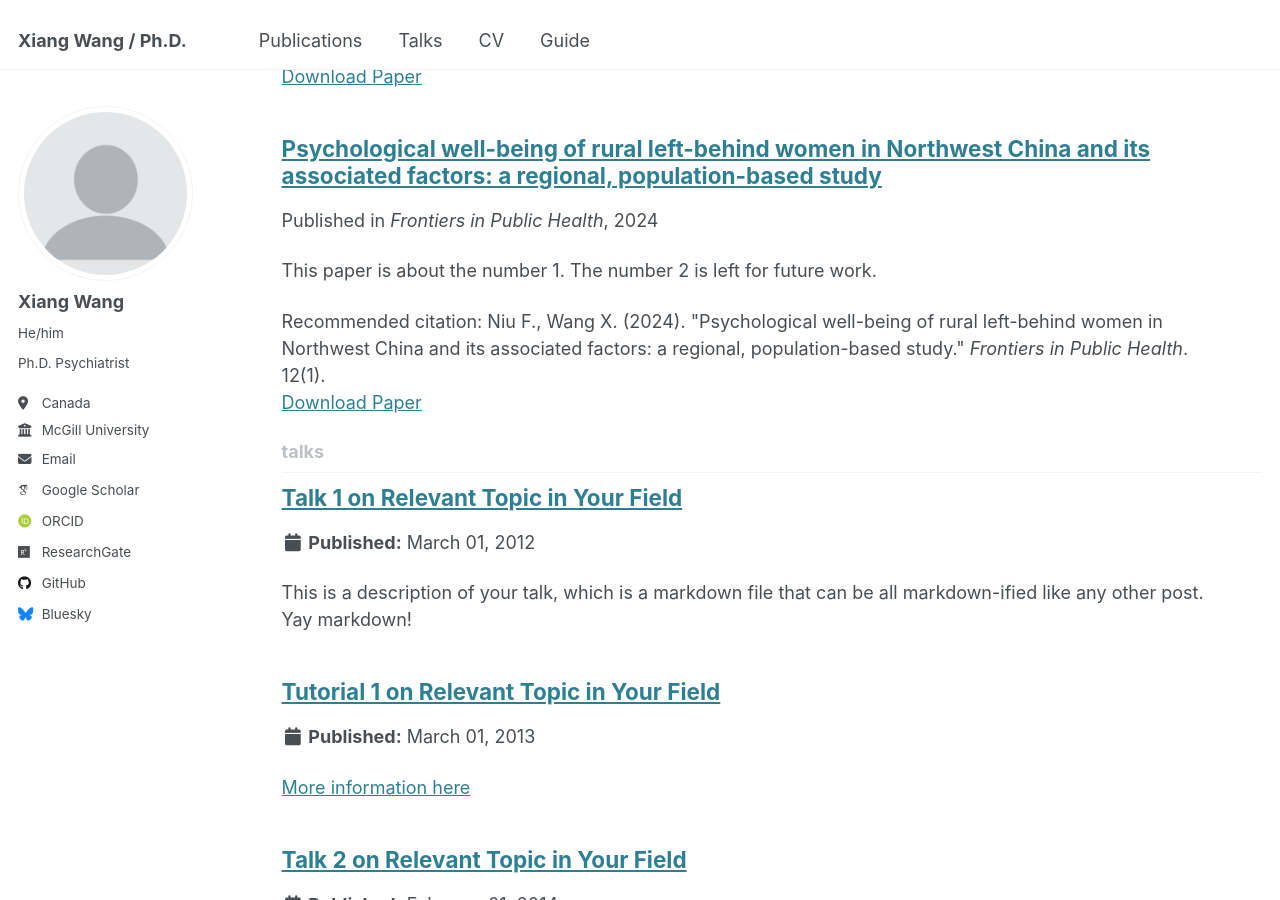
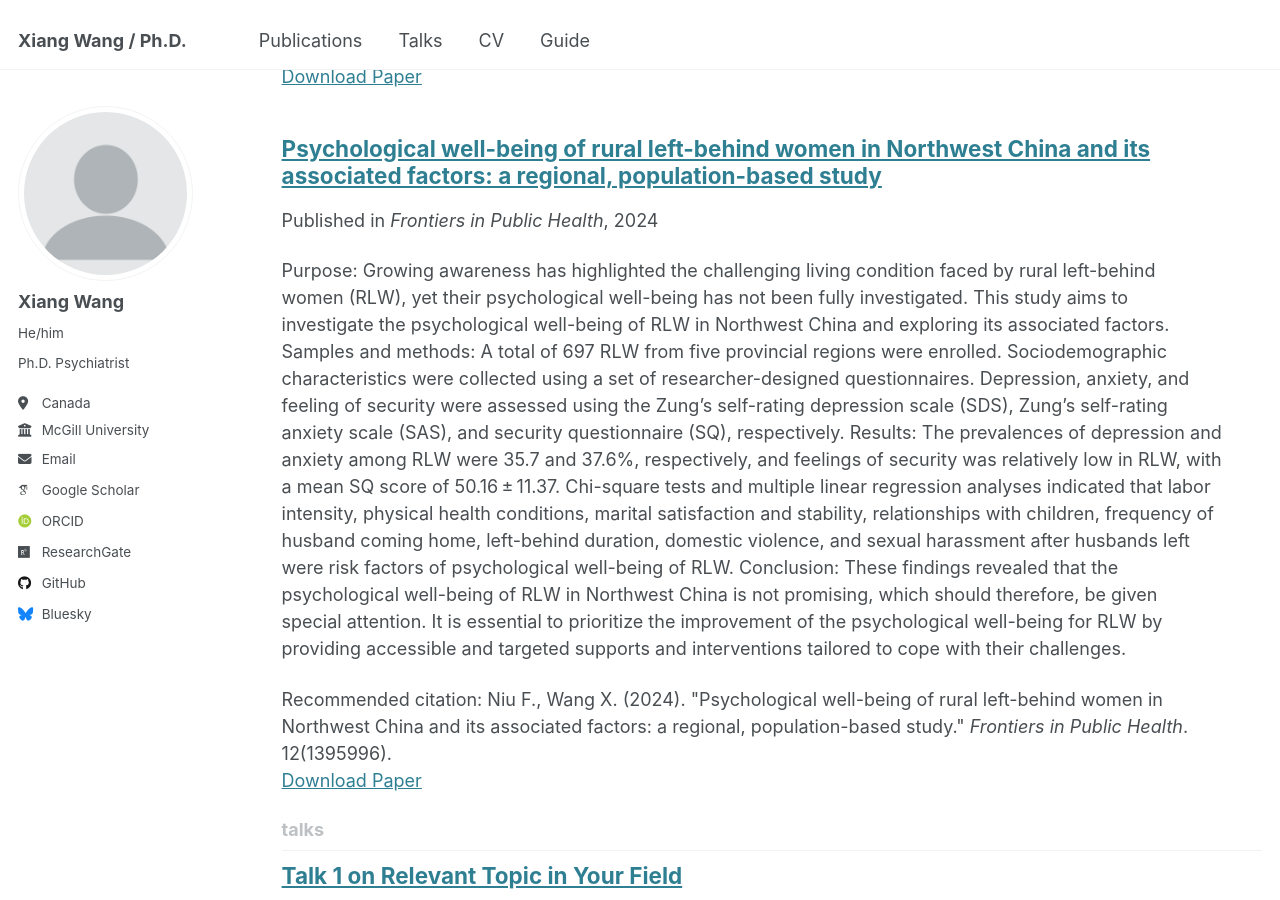
Before and after one commit to Xiang-Wangs/xiang-wangs.github.io, a Jekyll site: the page built from _pages/collection-archive.html, in a window 1280 px wide and 900 px high, scrolled down 2165 px. Built offline with Jekyll 4.4.1, drawn with Linux system fonts in a browser that asks for light colours; some web fonts are replaced.

Commit message:
Update 20241219_Psychological_well-being_of_rural_left-behind_women_in_Northwest_China_and_its_associated_factors.md

```diff
--- a/_publications/20241219_Psychological_well-being_of_rural_left-behind_women_in_Northwest_China_and_its_associated_factors.md
+++ b/_publications/20241219_Psychological_well-being_of_rural_left-behind_women_in_Northwest_China_and_its_associated_factors.md
@@ -2,13 +2,13 @@
 title: "Psychological well-being of rural left-behind women in Northwest China and its associated factors: a regional, population-based study"
 collection: publications
 category: manuscripts
-permalink: /publication/20241219_Psychological_well-being_of_rural_left-behind_women_in_Northwest_China_and_its_associated_factors.md
-excerpt: 'This paper is about the number 1. The number 2 is left for future work.'
+permalink: /publication/20241219_Psychological_well-being_of_rural_left-behind_women_in_Northwest_China_and_its_associated_factors
+#excerpt: 'This paper is about the number 1. The number 2 is left for future work.'
 date: 2024-12-19
 venue: 'Frontiers in Public Health'
 #slidesurl: 'http://xiang-wangs.github.io/files/slides1.pdf'
 paperurl: 'http://xiang-wangs.github.io/files/20241219_Psychological_well-being_of_rural_left-behind_women_in_Northwest_China_and_its_associated_factors.pdf'
-citation: 'Niu F., Wang X. (2024). &quot;Psychological well-being of rural left-behind women in Northwest China and its associated factors: a regional, population-based study.&quot; <i>Frontiers in Public Health</i>. 12(1).'
+citation: 'Niu F., Wang X. (2024). &quot;Psychological well-being of rural left-behind women in Northwest China and its associated factors: a regional, population-based study.&quot; <i>Frontiers in Public Health</i>. 12(1395996).'
 ---
 
 Purpose: Growing awareness has highlighted the challenging living condition faced by rural left-behind women (RLW), yet their psychological well-being has not been fully investigated. This study aims to investigate the psychological well-being of RLW in Northwest China and exploring its associated factors.
```
